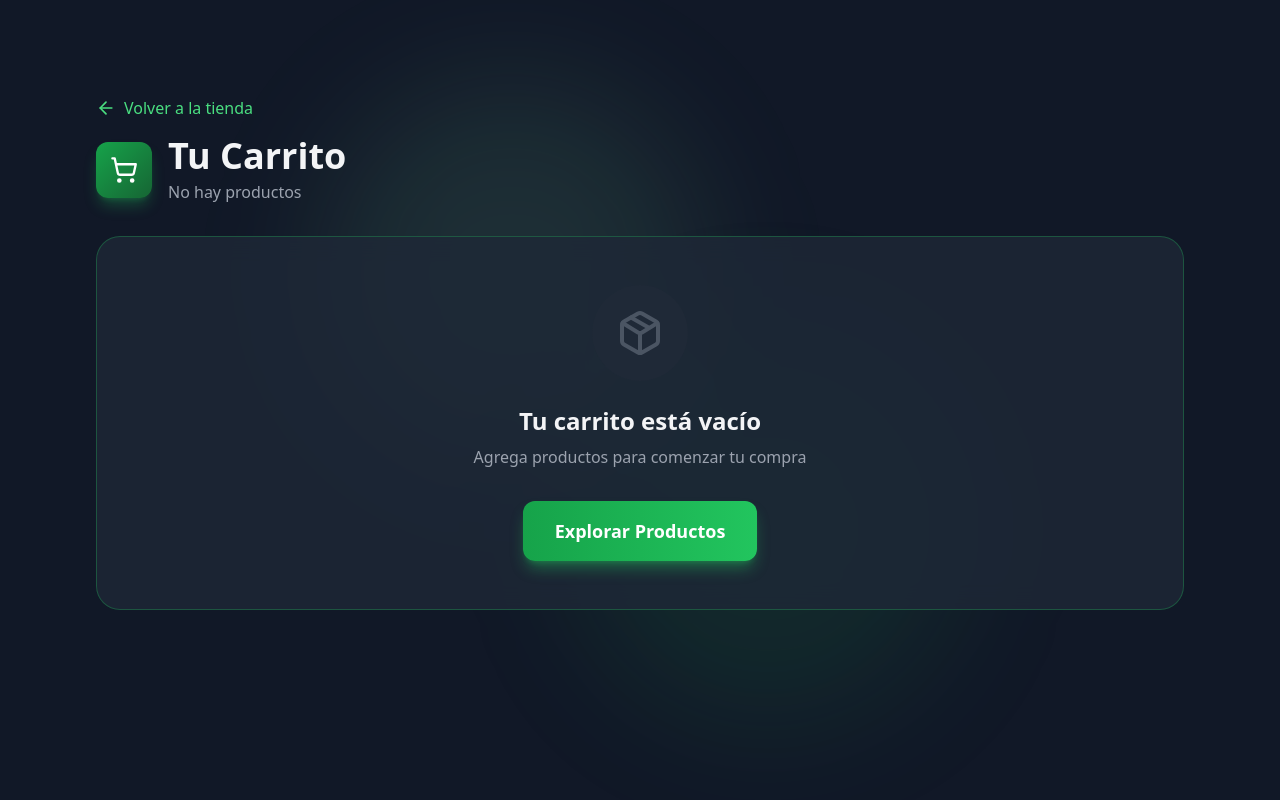
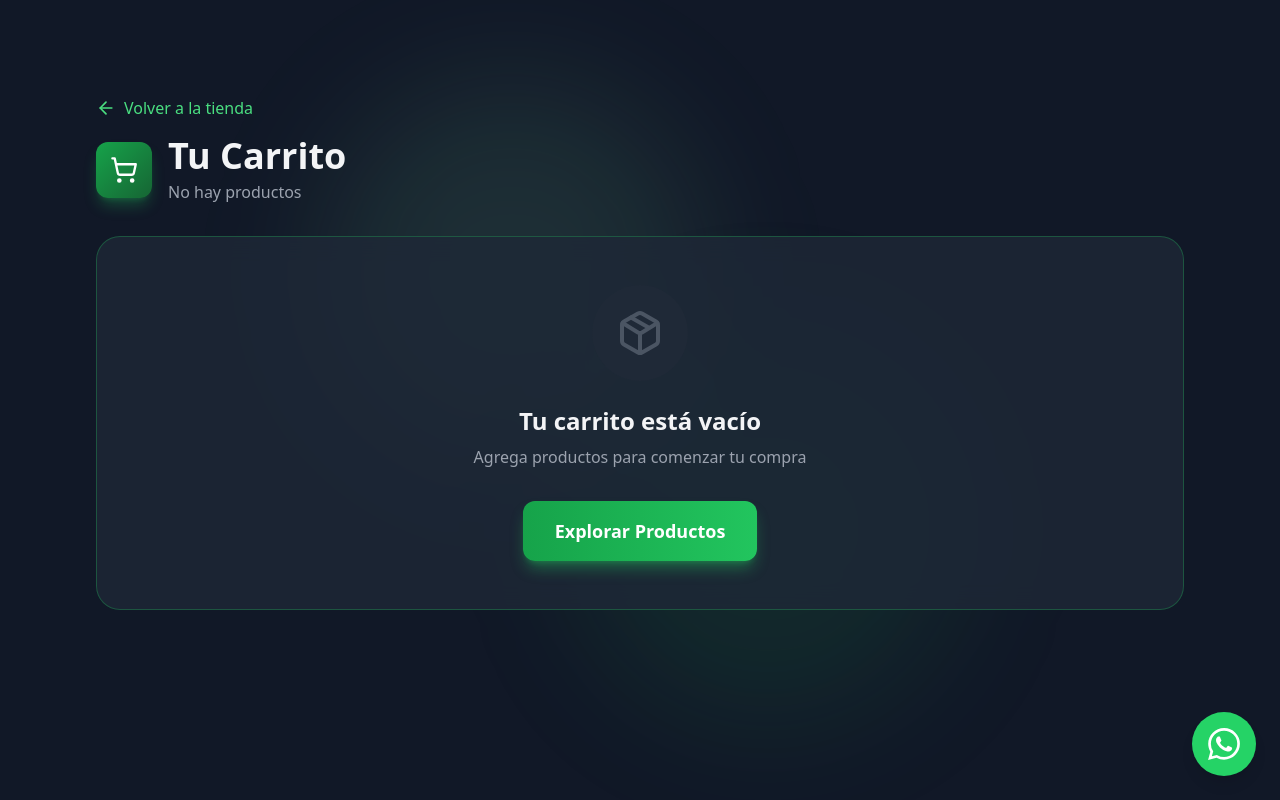
Before and after one commit to Karaba21/GLink, a Next.js app: page /carrito in a window 1280 px wide. Built offline with nearby package versions, Linux system fonts and the light colour scheme; no server answers.

Commit message:
boton wpp y logo

```diff
--- a/app/layout.tsx
+++ b/app/layout.tsx
@@ -1,6 +1,7 @@
 import type { Metadata } from "next";
 import "./globals.css";
 import { CartProvider } from "@/context/CartContext";
+import WhatsAppButton from "@/components/WhatsAppButton";
 
 export const metadata: Metadata = {
   title: "GLink - Innovación Conectada",
@@ -15,7 +16,10 @@
   return (
     <html lang="es">
       <body>
-        <CartProvider>{children}</CartProvider>
+        <CartProvider>
+          {children}
+          <WhatsAppButton />
+        </CartProvider>
       </body>
     </html>
   );
--- a/components/Navbar.tsx
+++ b/components/Navbar.tsx
@@ -3,6 +3,7 @@
 import { useState, useEffect } from 'react';
 import { ShoppingCart, User, Menu, X } from 'lucide-react';
 import Link from 'next/link';
+import Image from 'next/image';
 import { useCart } from '@/context/CartContext';
 
 export default function Navbar() {
@@ -37,11 +38,15 @@
         <div className="flex items-center justify-between h-20">
           {/* Logo */}
           <Link href="/" className="flex items-center space-x-3 group">
-            <div className="relative">
-              <div className="w-12 h-12 bg-gradient-to-br from-green-600 to-green-800 rounded-lg flex items-center justify-center shadow-lg shadow-green-500/30 group-hover:shadow-green-500/50 transition-all duration-300 group-hover:scale-110">
-                <span className="text-white font-bold text-xl">G</span>
-              </div>
-              <div className="absolute -top-1 -right-1 w-4 h-4 bg-green-400 rounded-full animate-pulse"></div>
+            <div className="relative w-12 h-12 transition-all duration-300 group-hover:scale-110">
+              <Image
+                src="/logosinfondo.png"
+                alt="GLink Logo"
+                width={48}
+                height={48}
+                className="object-contain"
+                priority
+              />
             </div>
             <span className="text-2xl font-bold text-gray-100 group-hover:text-green-400 transition-colors">
               GLink
--- /dev/null
+++ b/components/WhatsAppButton.tsx
@@ -0,0 +1,39 @@
+'use client';
+
+import React from 'react';
+
+const WhatsAppButton = () => {
+    // Número de ejemplo - el usuario puede cambiarlo más tarde
+    const phoneNumber = '5491123456789'; // Formato: código de país + número sin espacios ni símbolos
+    const message = '¡Hola! Me gustaría obtener más información.'; // Mensaje predeterminado
+
+    const handleClick = () => {
+        const url = `https://wa.me/${phoneNumber}?text=${encodeURIComponent(message)}`;
+        window.open(url, '_blank');
+    };
+
+    return (
+        <button
+            onClick={handleClick}
+            className="fixed bottom-6 right-6 z-50 flex items-center justify-center w-16 h-16 bg-[#25D366] hover:bg-[#20BA5A] rounded-full shadow-lg transition-all duration-300 hover:scale-110 group"
+            aria-label="Contactar por WhatsApp"
+        >
+            {/* Ícono de WhatsApp */}
+            <svg
+                className="w-8 h-8 text-white"
+                fill="currentColor"
+                viewBox="0 0 24 24"
+                xmlns="http://www.w3.org/2000/svg"
+            >
+                <path d="M17.472 14.382c-.297-.149-1.758-.867-2.03-.967-.273-.099-.471-.148-.67.15-.197.297-.767.966-.94 1.164-.173.199-.347.223-.644.075-.297-.15-1.255-.463-2.39-1.475-.883-.788-1.48-1.761-1.653-2.059-.173-.297-.018-.458.13-.606.134-.133.298-.347.446-.52.149-.174.198-.298.298-.497.099-.198.05-.371-.025-.52-.075-.149-.669-1.612-.916-2.207-.242-.579-.487-.5-.669-.51-.173-.008-.371-.01-.57-.01-.198 0-.52.074-.792.372-.272.297-1.04 1.016-1.04 2.479 0 1.462 1.065 2.875 1.213 3.074.149.198 2.096 3.2 5.077 4.487.709.306 1.262.489 1.694.625.712.227 1.36.195 1.871.118.571-.085 1.758-.719 2.006-1.413.248-.694.248-1.289.173-1.413-.074-.124-.272-.198-.57-.347m-5.421 7.403h-.004a9.87 9.87 0 01-5.031-1.378l-.361-.214-3.741.982.998-3.648-.235-.374a9.86 9.86 0 01-1.51-5.26c.001-5.45 4.436-9.884 9.888-9.884 2.64 0 5.122 1.03 6.988 2.898a9.825 9.825 0 012.893 6.994c-.003 5.45-4.437 9.884-9.885 9.884m8.413-18.297A11.815 11.815 0 0012.05 0C5.495 0 .16 5.335.157 11.892c0 2.096.547 4.142 1.588 5.945L.057 24l6.305-1.654a11.882 11.882 0 005.683 1.448h.005c6.554 0 11.89-5.335 11.893-11.893a11.821 11.821 0 00-3.48-8.413Z" />
+            </svg>
+
+            {/* Tooltip opcional */}
+            <span className="absolute right-full mr-3 px-3 py-2 bg-gray-900 text-white text-sm rounded-lg opacity-0 group-hover:opacity-100 transition-opacity duration-300 whitespace-nowrap pointer-events-none">
+                ¿Necesitas ayuda?
+            </span>
+        </button>
+    );
+};
+
+export default WhatsAppButton;
```
Also changed, not shown: public/logosinfondo.png (added).
